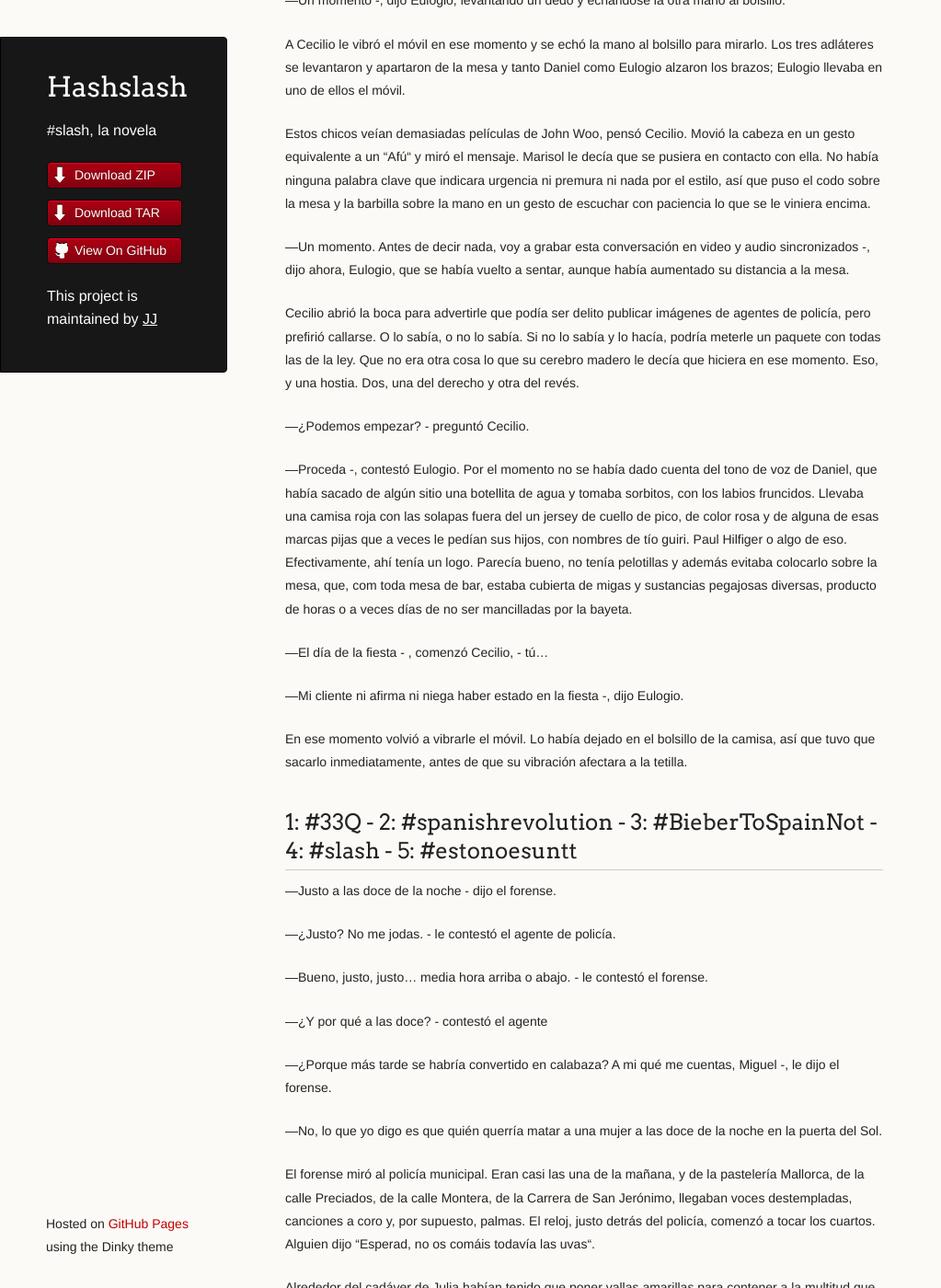
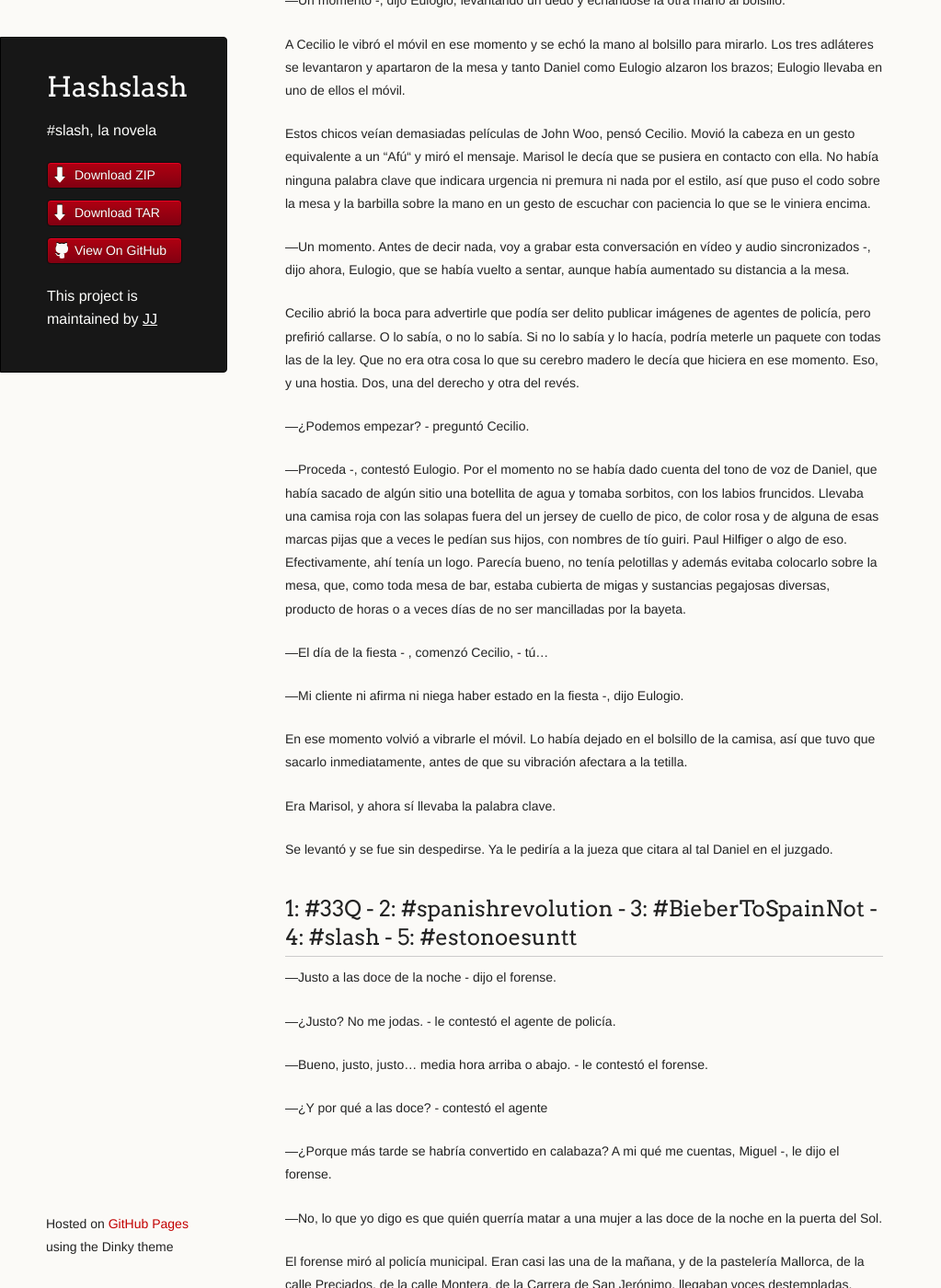
Before and after one commit to JJ/HashSlash, a Jekyll site: the page built from texto/HashSlash.md, in a window 1280 px wide and 1400 px high, scrolled down 66365 px. Shown: the whole window at 92% size, without its empty margins (0-1023 px from the left). Built offline with Jekyll 4.4.1, drawn with Linux system fonts in a browser that asks for light colours; some of the changed text lies outside the part shown.

Commit message:
Sync texto/HashSlash.md from master to gh-pages

```diff
--- a/texto/HashSlash.md
+++ b/texto/HashSlash.md
@@ -3390,7 +3390,7 @@ la mano en un gesto de escuchar con paciencia lo que se le viniera
 encima.
 
 —Un momento. Antes de decir nada, voy a grabar esta conversación en
-video y audio sincronizados -, dijo ahora, Eulogio, que se había
+vídeo y audio sincronizados -, dijo ahora, Eulogio, que se había
 vuelto a sentar, aunque había aumentado su distancia a la mesa.
 
 Cecilio abrió la boca para advertirle que podía ser delito publicar
@@ -3409,7 +3409,7 @@ una camisa roja con las solapas fuera del un jersey de cuello de pico,
 de color rosa y de alguna de esas marcas pijas que a veces le pedían
 sus hijos, con nombres de tío guiri. Paul Hilfiger o algo de
 eso. Efectivamente, ahí tenía un logo. Parecía bueno, no tenía
-pelotillas y además evitaba colocarlo sobre la mesa, que, com toda
+pelotillas y además evitaba colocarlo sobre la mesa, que, como toda
 mesa de bar, estaba cubierta de migas y sustancias pegajosas diversas,
 producto de horas o a veces días de no ser mancilladas por la bayeta.
 
@@ -3422,6 +3422,11 @@ En ese momento volvió a vibrarle el móvil. Lo había dejado en el
 bolsillo de la camisa, así que tuvo que sacarlo inmediatamente, antes
 de que su vibración afectara a la tetilla.
 
+Era Marisol, y ahora sí llevaba la palabra clave.
+
+Se levantó y se fue sin despedirse. Ya le pediría a la jueza que
+citara al tal Daniel en el
+juzgado.
 
 
 
```
Also changed, not shown: other parts of texto/HashSlash.md (+1 -1 lines).
